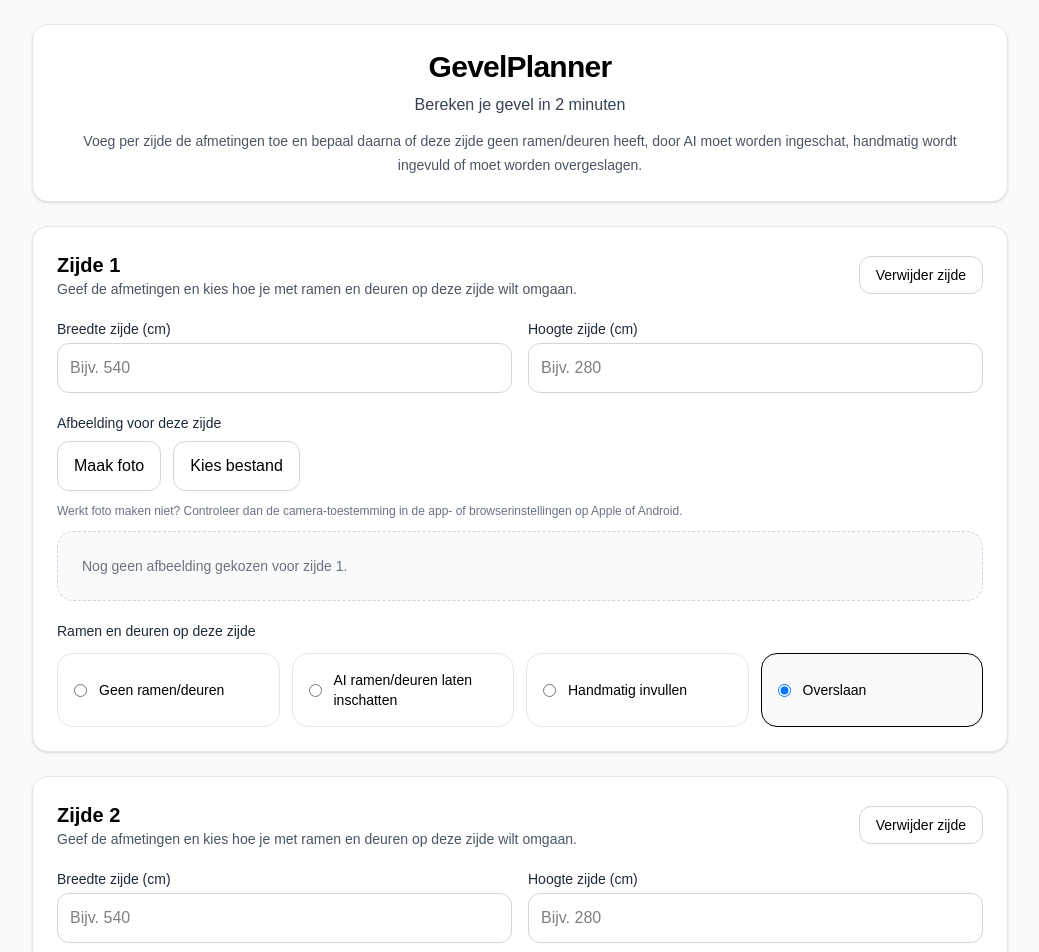
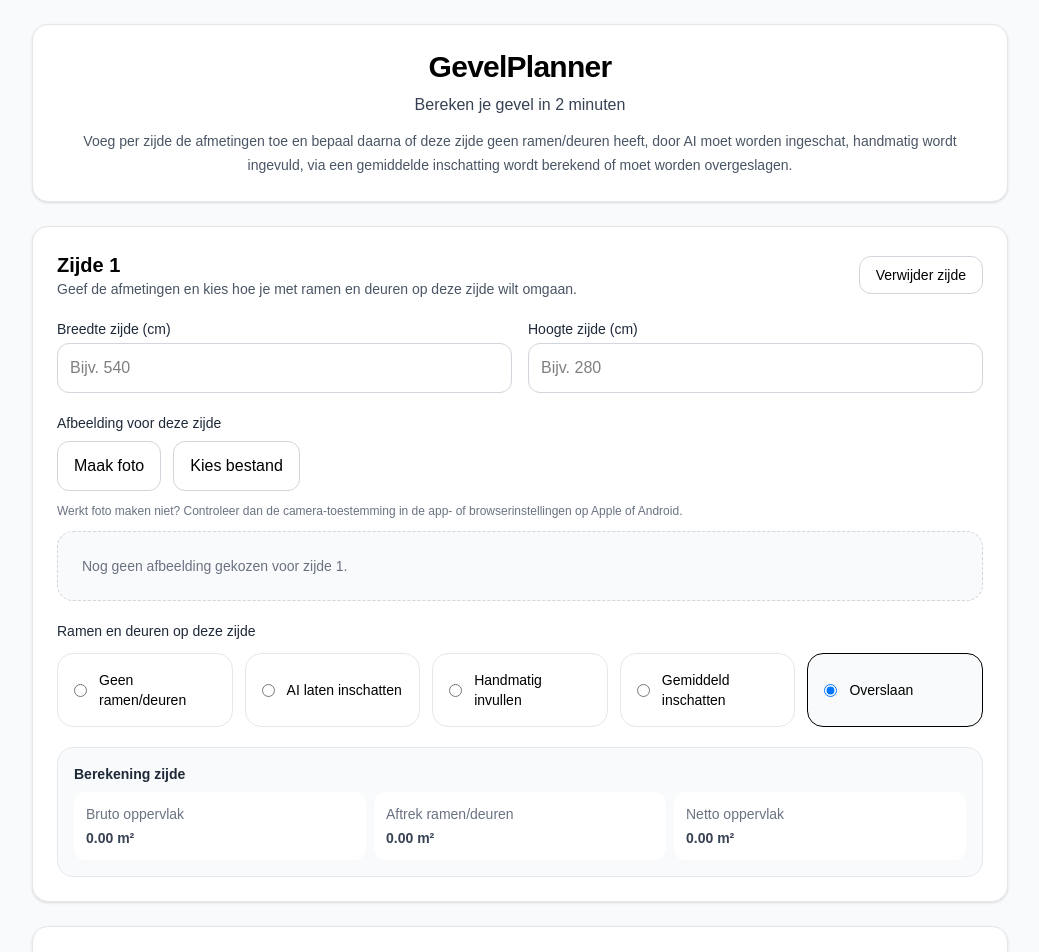
Before and after one commit to cryptoprins-ship-it/geveltool-mvp, a Next.js app: page / in a window 1280 px wide. Shown: the top 952 px of the page, without its empty margins (120-1159 px from the left). Built offline with nearby package versions, Linux system fonts and the light colour scheme.

Commit message:
Add average frame estimate option to visualisation page

```diff
--- a/app/page.tsx
+++ b/app/page.tsx
@@ -2,8 +2,9 @@
 
 import { useEffect, useMemo, useRef, useState } from "react";
 
-type OpeningMode = "none" | "ai" | "manual" | "skip";
+type OpeningMode = "none" | "ai" | "manual" | "estimate" | "skip";
 type OpeningType = "window" | "door" | "other";
+type FrameSizeType = "small" | "medium" | "large";
 
 type Opening = {
   id: string;
@@ -24,6 +25,8 @@ type Side = {
   aiDetectedCount: number | null;
   openings: Opening[];
   error: string;
+  frameCount: string;
+  frameSizeType: FrameSizeType;
 };
 
 type AiDetection = {
@@ -34,6 +37,12 @@ type AiDetection = {
 };
 
 const MAX_SIDES = 10;
+
+const frameSizeAverages: Record<FrameSizeType, number> = {
+  small: 1.0,
+  medium: 1.6,
+  large: 2.5,
+};
 
 function createOpening(): Opening {
   return {
@@ -57,7 +66,18 @@ function createSide(index: number): Side {
     aiDetectedCount: null,
     openings: [],
     error: "",
+    frameCount: "",
+    frameSizeType: "medium",
   };
+}
+
+function toNumber(value: string): number {
+  const parsed = Number(String(value).replace(",", "."));
+  return Number.isFinite(parsed) ? parsed : 0;
+}
+
+function round2(value: number): number {
+  return Math.round(value * 100) / 100;
 }
 
 export default function VisualisatiePage() {
@@ -92,6 +112,10 @@ export default function VisualisatiePage() {
 
       if (side.openingMode === "skip" || side.openingMode === "none") return true;
 
+      if (side.openingMode === "estimate") {
+        return toNumber(side.frameCount) > 0;
+      }
+
       if (!side.photo) return false;
 
       if (side.openingMode === "ai") {
@@ -118,7 +142,7 @@ export default function VisualisatiePage() {
     setSides((prev) => prev.map((side) => (side.id === sideId ? updater(side) : side)));
   };
 
-  const setSideField = (sideId: string, field: keyof Side, value: any) => {
+  const setSideField = <K extends keyof Side>(sideId: string, field: K, value: Side[K]) => {
     updateSide(sideId, (side) => ({ ...side, [field]: value }));
   };
 
@@ -178,7 +202,16 @@ export default function VisualisatiePage() {
           ...side,
           openingMode: "manual",
           openings: side.openings.length > 0 ? side.openings : [createOpening()],
-          aiDetectedCount: side.aiDetectedCount,
+          error: "",
+        };
+      }
+
+      if (mode === "estimate") {
+        return {
+          ...side,
+          openingMode: "estimate",
+          openings: [],
+          aiDetectedCount: null,
           error: "",
         };
       }
@@ -205,11 +238,11 @@ export default function VisualisatiePage() {
     }));
   };
 
-  const updateOpening = (
+  const updateOpening = <K extends keyof Opening>(
     sideId: string,
     openingId: string,
-    field: keyof Opening,
-    value: string
+    field: K,
+    value: Opening[K]
   ) => {
     updateSide(sideId, (side) => ({
       ...side,
@@ -267,7 +300,8 @@ export default function VisualisatiePage() {
       });
 
       if (!response.ok) {
-        throw new Error("AI-inschatting mislukt.");
+        const errorText = await response.text();
+        throw new Error(errorText || "AI-inschatting mislukt.");
       }
 
       const data = await response.json();
@@ -280,7 +314,7 @@ export default function VisualisatiePage() {
         openingMode: "ai",
         error:
           detections.length === 0
-            ? "AI vond geen ramen/deuren. Je kunt handmatig invullen of deze zijde op geen ramen/deuren zetten."
+            ? "AI vond geen ramen/deuren. Je kunt handmatig invullen of de gemiddelde inschatting gebruiken."
             : "",
       }));
     } catch (error) {
@@ -288,7 +322,9 @@ export default function VisualisatiePage() {
       updateSide(side.id, (current) => ({
         ...current,
         error:
-          "AI kon de ramen/deuren niet inschatten. Vul ze handmatig in of sla deze zijde over.",
+          error instanceof Error
+            ? error.message
+            : "AI kon de ramen/deuren niet inschatten.",
       }));
     } finally {
       setAiLoadingSideId(null);
@@ -312,6 +348,49 @@ export default function VisualisatiePage() {
     });
   };
 
+  const getEstimatedDeductionM2 = (side: Side) => {
+    const count = toNumber(side.frameCount);
+    return round2(count * frameSizeAverages[side.frameSizeType]);
+  };
+
+  const getGrossAreaM2 = (side: Side) => {
+    return round2((toNumber(side.width) / 100) * (toNumber(side.height) / 100));
+  };
+
+  const getOpeningAreaM2 = (side: Side) => {
+    if (side.openingMode === "none" || side.openingMode === "skip") return 0;
+
+    if (side.openingMode === "estimate") {
+      return getEstimatedDeductionM2(side);
+    }
+
+    if (side.openingMode === "manual" || side.openingMode === "ai") {
+      return round2(
+        side.openings.reduce((sum, opening) => {
+          const widthCm = toNumber(opening.width);
+          const heightCm = toNumber(opening.height);
+          const count = toNumber(opening.count);
+          return sum + (widthCm / 100) * (heightCm / 100) * count;
+        }, 0)
+      );
+    }
+
+    return 0;
+  };
+
+  const getNetAreaM2 = (side: Side) => {
+    return round2(Math.max(0, getGrossAreaM2(side) - getOpeningAreaM2(side)));
+  };
+
+  const totals = useMemo(() => {
+    const includedSides = sides.filter((side) => side.openingMode !== "skip");
+    return {
+      gross: round2(includedSides.reduce((sum, side) => sum + getGrossAreaM2(side), 0)),
+      opening: round2(includedSides.reduce((sum, side) => sum + getOpeningAreaM2(side), 0)),
+      net: round2(includedSides.reduce((sum, side) => sum + getNetAreaM2(side), 0)),
+    };
+  }, [sides]);
+
   const handleContinue = async () => {
     setGlobalError("");
 
@@ -334,6 +413,8 @@ export default function VisualisatiePage() {
         height: side.height,
         openingMode: side.openingMode,
         aiDetectedCount: side.aiDetectedCount,
+        frameCount: side.frameCount,
+        frameSizeType: side.frameSizeType,
         openings: side.openings,
       }));
 
@@ -375,7 +456,8 @@ export default function VisualisatiePage() {
           <p className="mt-3 text-sm leading-6 text-gray-600">
             Voeg per zijde de afmetingen toe en bepaal daarna of deze zijde geen
             ramen/deuren heeft, door AI moet worden ingeschat, handmatig wordt
-            ingevuld of moet worden overgeslagen.
+            ingevuld, via een gemiddelde inschatting wordt berekend of moet worden
+            overgeslagen.
           </p>
         </section>
 
@@ -504,11 +586,12 @@ export default function VisualisatiePage() {
               <p className="text-sm font-medium text-gray-800">
                 Ramen en deuren op deze zijde
               </p>
-              <div className="grid gap-3 md:grid-cols-2 xl:grid-cols-4">
+              <div className="grid gap-3 md:grid-cols-2 xl:grid-cols-5">
                 {[
                   { value: "none", label: "Geen ramen/deuren" },
-                  { value: "ai", label: "AI ramen/deuren laten inschatten" },
+                  { value: "ai", label: "AI laten inschatten" },
                   { value: "manual", label: "Handmatig invullen" },
+                  { value: "estimate", label: "Gemiddeld inschatten" },
                   { value: "skip", label: "Overslaan" },
                 ].map((option) => {
                   const checked = side.openingMode === option.value;
@@ -541,6 +624,63 @@ export default function VisualisatiePage() {
             {side.openingMode === "none" ? (
               <div className="rounded-2xl border border-gray-200 bg-gray-50 p-4 text-sm text-gray-700">
                 Deze zijde heeft geen ramen, deuren of andere openingen.
+              </div>
+            ) : null}
+
+            {side.openingMode === "estimate" ? (
+              <div className="space-y-4 rounded-2xl border border-gray-200 bg-gray-50 p-4">
+                <div>
+                  <h3 className="font-semibold text-black">Gemiddelde inschatting</h3>
+                  <p className="text-sm text-gray-600">
+                    Vul het aantal kozijnen in. Wij rekenen daarna automatisch met
+                    een gemiddelde oppervlakte per kozijn. Je kunt dit later altijd
+                    handmatig corrigeren.
+                  </p>
+                </div>
+
+                <div className="grid gap-4 md:grid-cols-2">
+                  <div>
+                    <label className="mb-1 block text-sm font-medium text-gray-800">
+                      Aantal kozijnen (ramen + deuren)
+                    </label>
+                    <input
+                      className="w-full rounded-xl border border-gray-300 bg-white p-3 text-black outline-none transition focus:border-black"
+                      inputMode="numeric"
+                      value={side.frameCount}
+                      onChange={(e) => setSideField(side.id, "frameCount", e.target.value)}
+                      placeholder="Bijv. 8"
+                    />
+                  </div>
+
+                  <div>
+                    <label className="mb-1 block text-sm font-medium text-gray-800">
+                      Gemiddelde grootte kozijnen
+                    </label>
+                    <select
+                      className="w-full rounded-xl border border-gray-300 bg-white p-3 text-black outline-none transition focus:border-black"
+                      value={side.frameSizeType}
+                      onChange={(e) =>
+                        setSideField(side.id, "frameSizeType", e.target.value as FrameSizeType)
+                      }
+                    >
+                      <option value="small">Klein – gemiddeld 1,0 m² per kozijn</option>
+                      <option value="medium">Gemiddeld – gemiddeld 1,6 m² per kozijn</option>
+                      <option value="large">Groot – gemiddeld 2,5 m² per kozijn</option>
+                    </select>
+                  </div>
+                </div>
+
+                <p className="text-xs text-gray-500">
+                  Wij rekenen automatisch met een gemiddelde oppervlakte per kozijn.
+                  Pas dit later handmatig aan indien nodig.
+                </p>
+
+                {toNumber(side.frameCount) > 0 ? (
+                  <div className="rounded-xl border border-gray-200 bg-white p-3 text-sm text-gray-700">
+                    Geschatte aftrek:{" "}
+                    <strong>{getEstimatedDeductionM2(side).toFixed(2)} m²</strong>
+                  </div>
+                ) : null}
               </div>
             ) : null}
 
@@ -600,7 +740,12 @@ export default function VisualisatiePage() {
                               className="w-full rounded-xl border border-gray-300 bg-white p-2 text-black outline-none transition focus:border-black"
                               value={opening.type}
                               onChange={(e) =>
-                                updateOpening(side.id, opening.id, "type", e.target.value)
+                                updateOpening(
+                                  side.id,
+                                  opening.id,
+                                  "type",
+                                  e.target.value as OpeningType
+                                )
                               }
                             >
                               <option value="window">Raam</option>
@@ -711,7 +856,12 @@ export default function VisualisatiePage() {
                           className="w-full rounded-xl border border-gray-300 bg-white p-2 text-black outline-none transition focus:border-black"
                           value={opening.type}
                           onChange={(e) =>
-                            updateOpening(side.id, opening.id, "type", e.target.value)
+                            updateOpening(
+                              side.id,
+                              opening.id,
+                              "type",
+                              e.target.value as OpeningType
+                            )
                           }
                         >
                           <option value="window">Raam</option>
@@ -775,6 +925,24 @@ export default function VisualisatiePage() {
               </div>
             ) : null}
 
+            <div className="rounded-2xl border border-gray-200 bg-gray-50 p-4">
+              <div className="mb-2 text-sm font-semibold text-gray-800">Berekening zijde</div>
+              <div className="grid gap-2 text-sm text-gray-700 md:grid-cols-3">
+                <div className="rounded-xl bg-white p-3">
+                  <div className="text-gray-500">Bruto oppervlak</div>
+                  <div className="mt-1 font-semibold">{getGrossAreaM2(side).toFixed(2)} m²</div>
+                </div>
+                <div className="rounded-xl bg-white p-3">
+                  <div className="text-gray-500">Aftrek ramen/deuren</div>
+                  <div className="mt-1 font-semibold">{getOpeningAreaM2(side).toFixed(2)} m²</div>
+                </div>
+                <div className="rounded-xl bg-white p-3">
+                  <div className="text-gray-500">Netto oppervlak</div>
+                  <div className="mt-1 font-semibold">{getNetAreaM2(side).toFixed(2)} m²</div>
+                </div>
+              </div>
+            </div>
+
             {side.error ? (
               <div className="rounded-xl border border-red-300 bg-red-50 p-3 text-sm text-red-700">
                 {side.error}
@@ -782,6 +950,24 @@ export default function VisualisatiePage() {
             ) : null}
           </section>
         ))}
+
+        <section className="rounded-2xl border border-gray-200 bg-white p-4 shadow-sm">
+          <h3 className="mb-3 text-lg font-semibold text-black">Totaaloverzicht</h3>
+          <div className="grid gap-3 md:grid-cols-3">
+            <div className="rounded-xl border border-gray-200 bg-gray-50 p-3">
+              <div className="text-sm text-gray-500">Totaal bruto</div>
+              <div className="mt-1 text-lg font-semibold">{totals.gross.toFixed(2)} m²</div>
+            </div>
+            <div className="rounded-xl border border-gray-200 bg-gray-50 p-3">
+              <div className="text-sm text-gray-500">Totaal aftrek</div>
+              <div className="mt-1 text-lg font-semibold">{totals.opening.toFixed(2)} m²</div>
+            </div>
+            <div className="rounded-xl border border-gray-200 bg-gray-50 p-3">
+              <div className="text-sm text-gray-500">Totaal netto</div>
+              <div className="mt-1 text-lg font-semibold">{totals.net.toFixed(2)} m²</div>
+            </div>
+          </div>
+        </section>
 
         <section className="flex flex-col gap-3 sm:flex-row">
           <button
@@ -811,8 +997,9 @@ export default function VisualisatiePage() {
 
         <section className="rounded-2xl border border-gray-200 bg-white p-4 text-sm text-gray-600 shadow-sm">
           AI geeft een eerste inschatting op basis van foto plus opgegeven
-          zijdebreedte en zijdehoogte. Controleer en corrigeer de voorgestelde
-          ramen en deuren altijd voordat je verdergaat.
+          zijdebreedte en zijdehoogte. De optie “Gemiddeld inschatten” rekent met
+          een vaste gemiddelde oppervlakte per kozijn: klein 1,0 m², gemiddeld 1,6
+          m² en groot 2,5 m².
         </section>
       </div>
     </main>
```
Also changed, not shown: app/changelog.md.
